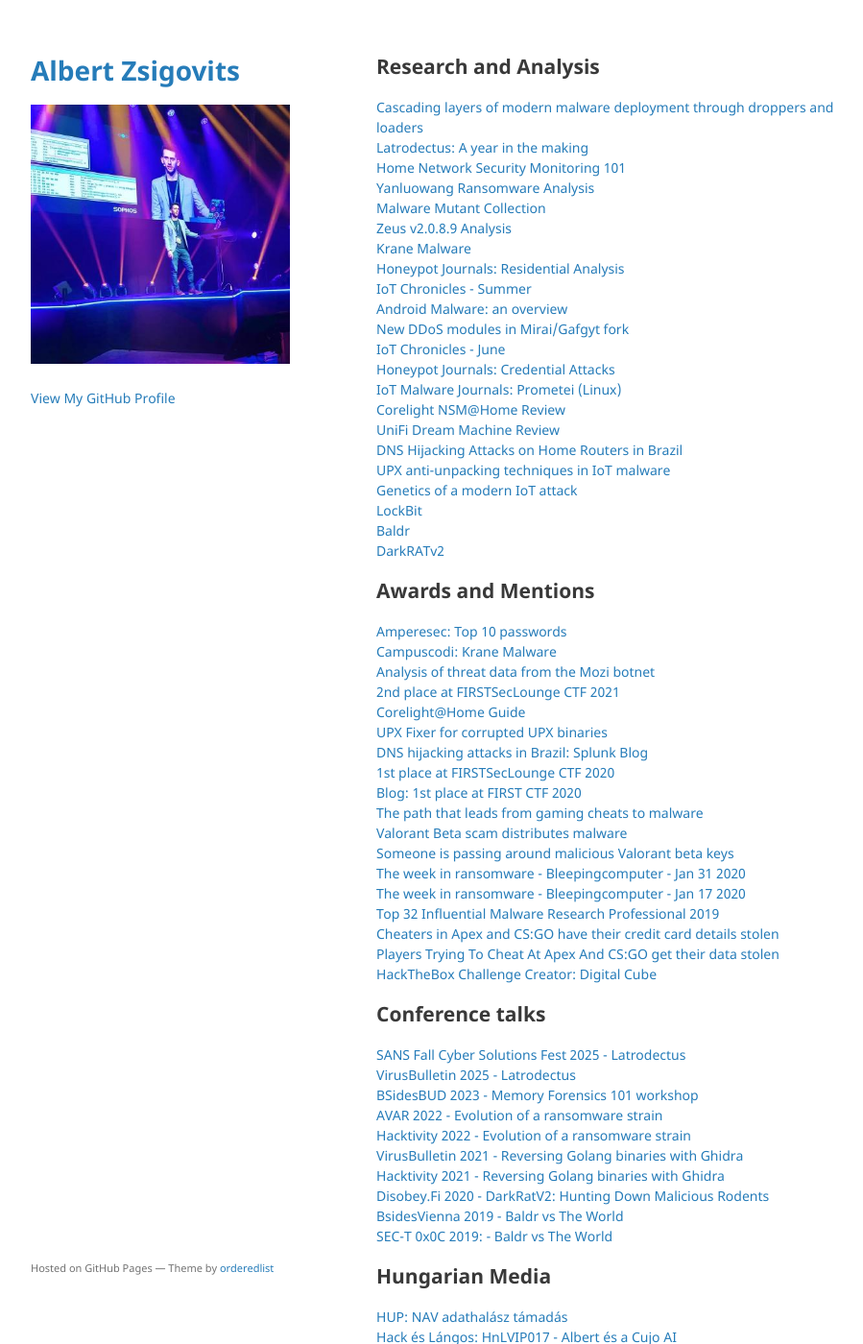
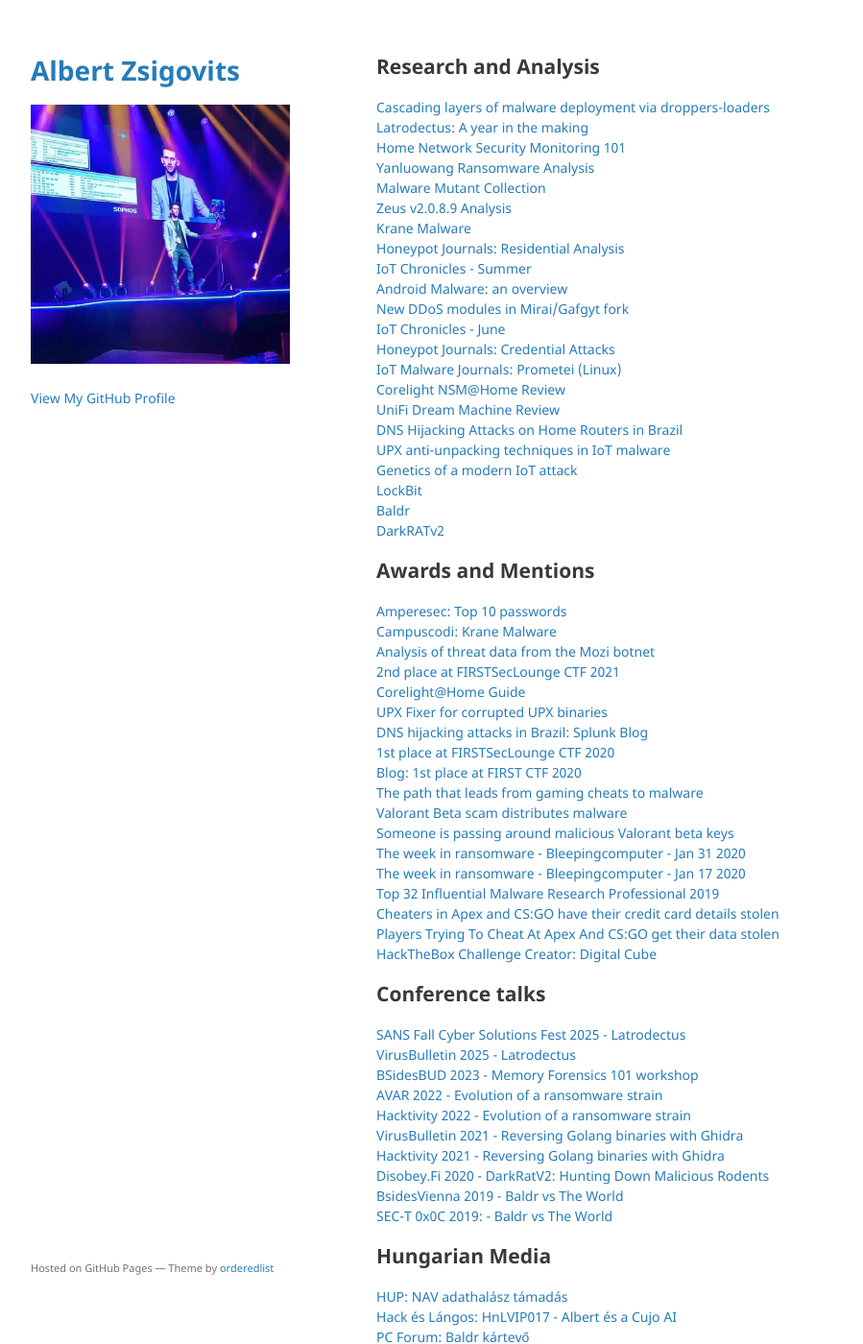
Before and after one commit to albertzsigovits/albertzsigovits.github.io, a Jekyll site: the page built from index.md, in a window 1280 px wide and 1400 px high. Shown: the whole window at 96% size, without its empty margins (178-1077 px from the left). Built offline with Jekyll 4.4.1, drawn with Linux system fonts in a browser that asks for light colours; the repository's description, which GitHub fills in, is left out; our own code applies the rules of GitHub Pages for plain Markdown files; some of the changed text lies outside the part shown.

Commit message:
Update malware deployment link and correct title

```diff
--- a/index.md
+++ b/index.md
@@ -3,7 +3,7 @@
 ---
 ## Research and Analysis
 
-[Cascading layers of modern malware deployment through droppers and loaders](https://x.com/vmray/status/1978805741302481197)
+[Cascading layers of malware deployment via droppers-loaders](https://x.com/vmray/status/1978805741302481197)
 [Latrodectus: A year in the making](https://www.vmray.com/latrodectus-a-year-in-the-making/)
 [Home Network Security Monitoring 101](https://www.linkedin.com/pulse/home-network-security-monitoring-101-albert-zsigovits)
 [Yanluowang Ransomware Analysis](https://github.com/albertzsigovits/malware-notes/tree/master/Ransomware-Windows-Yanluowang)
```
Also changed, not shown: other parts of index.md (+1 -1 lines).
